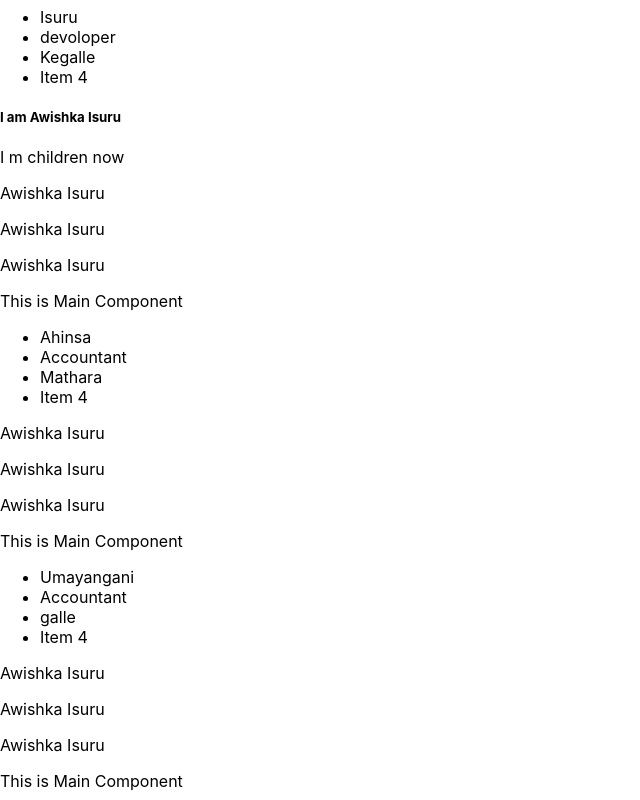
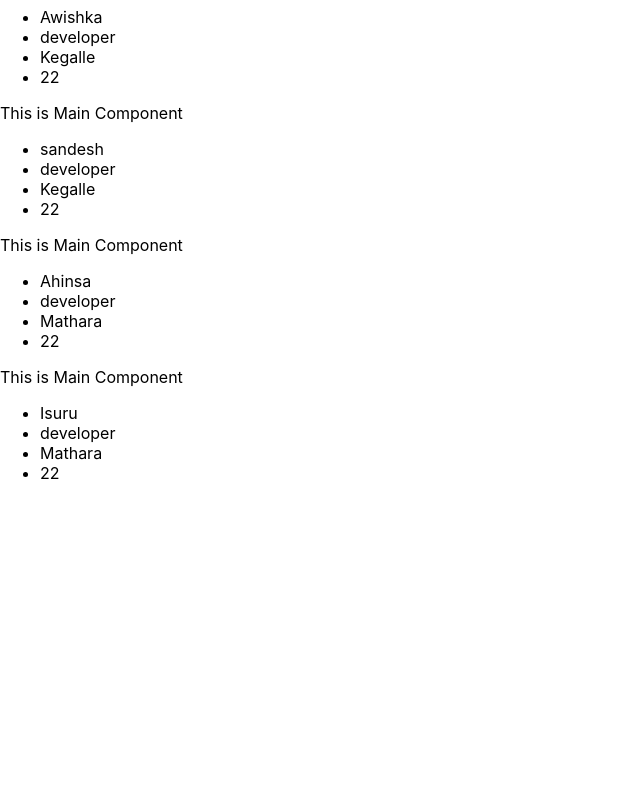
Before and after one commit to Awishka0573/react_basics, a React (Create React App) app: page / in a window 1280 px wide. Shown: the part 180-980 px from the top of the page, without its empty margins (0-640 px from the left). After the commit the page ends 800 px from the top, so only its background shows below. Built offline with nearby package versions, Linux system fonts and the light colour scheme.

Commit message:
passing data using component

```diff
--- a/src/App.js
+++ b/src/App.js
@@ -1,5 +1,33 @@
 import './App.css';
 import Main from './Components/Main';
+
+const myData = [
+  {
+  name : 'Awishka ',
+  position : 'developer',
+  city : 'Kegalle',
+  age : '22',
+  },
+  {
+  name : 'sandesh',
+  position : 'developer',
+  city : 'Kegalle',
+  age : '22',
+  },
+  {
+  name : 'Ahinsa ',
+  position : 'developer',
+  city : 'Mathara',
+  age : '22',
+  },
+  {
+  name : 'Isuru ',
+  position : 'developer',
+  city : 'Mathara',
+  age : '22',
+  },
+];
+
 
 function App() {
   return (
@@ -10,17 +38,12 @@
 
     </div>
     <h2>Awishka Isuru</h2>
-    <Main name= 'Isuru' city= 'Kegalle' position='devoloper'>
-      <h5>I am Awishka Isuru</h5>
-      <p>I m children now</p>
-    </Main>
-    <Main name= 'Ahinsa' city= 'Mathara' position='Accountant'/>
-    <Main name= 'Umayangani' city= 'galle' position='Accountant'/>
-    <Main />
-    <Main />
-    <Main />
-    <Main />
-    <Main />
+    {
+      myData.map(ele=>{
+        return <Main name={ele.name} position={ele.position} city={ele.city} age={ele.age} />
+      })
+    }
+
     </>
   );
 }
--- a/src/Components/Main.js
+++ b/src/Components/Main.js
@@ -1,4 +1,4 @@
-function Main({children,name,city,position}) {
+function Main({children,name,city,position,age}) {
     // const name = "Awishka Isuru";
     // const position = "developer";
 
@@ -18,12 +18,10 @@
             <li>{name}</li>
             <li>{position}</li>
             <li>{city}</li>
-            <li>Item 4</li>
+            <li>{age}</li>
         </ul>
         {children}
-        <p>Awishka Isuru</p>
-        <p>Awishka Isuru</p>
-        <p>Awishka Isuru</p>
+
 
         </>
     );
```
